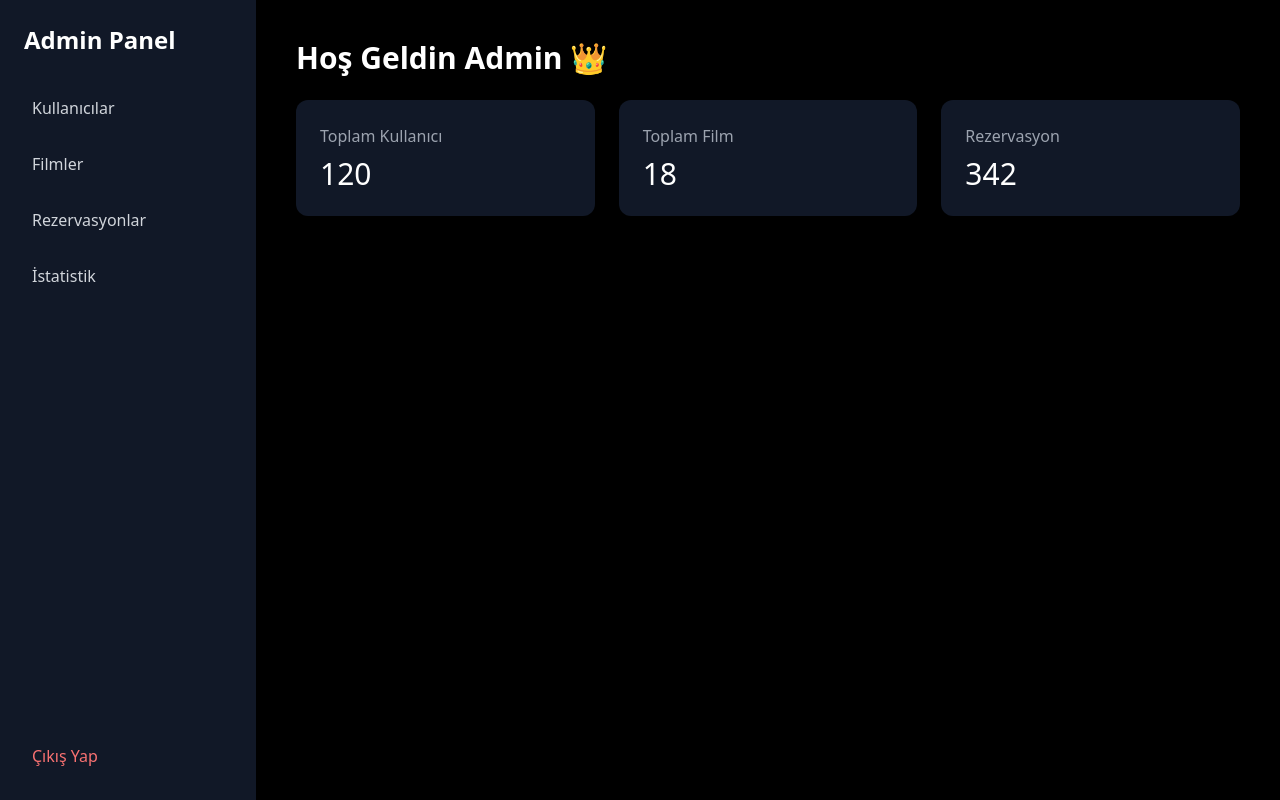
After one commit to AgopSagopyan/WebProgramlamaProje, a PHP site: page /admin.php in a window 1280 px wide. The commit adds this page. Run offline with PHP 8.4, Linux system fonts and the light colour scheme; some libraries are stand-ins or nearby versions.

Commit message:
adminpanel

```diff
--- /dev/null
+++ b/src/admin.php
@@ -0,0 +1,73 @@
+<!DOCTYPE html>
+<html lang="en">
+<head>
+    <meta charset="UTF-8">
+    <title>Admin Panel</title>
+    <script src="https://cdn.tailwindcss.com"></script>
+</head>
+<body class="bg-black min-h-screen flex">
+
+    <!-- SOL MENÜ -->
+    <div class="w-64 bg-gray-900 p-6 flex flex-col">
+
+        <h2 class="text-white text-2xl font-bold mb-8">Admin Panel</h2>
+
+        <nav class="space-y-4">
+
+            <a href="#" class="block text-gray-300 hover:text-white hover:bg-gray-700 p-2 rounded">
+                Kullanıcılar
+            </a>
+
+            <a href="#" class="block text-gray-300 hover:text-white hover:bg-gray-700 p-2 rounded">
+                Filmler
+            </a>
+
+            <a href="#" class="block text-gray-300 hover:text-white hover:bg-gray-700 p-2 rounded">
+                Rezervasyonlar
+            </a>
+
+            <a href="#" class="block text-gray-300 hover:text-white hover:bg-gray-700 p-2 rounded">
+                İstatistik
+            </a>
+
+        </nav>
+
+        <div class="mt-auto">
+            <a href="logout.php"
+               class="block text-red-400 hover:text-red-300 p-2 rounded mt-8">
+               Çıkış Yap
+            </a>
+        </div>
+
+    </div>
+
+    <!-- SAĞ İÇERİK -->
+    <div class="flex-1 p-10">
+
+        <h1 class="text-3xl font-bold text-white mb-6">
+            Hoş Geldin Admin 👑
+        </h1>
+
+        <div class="grid grid-cols-3 gap-6">
+
+            <div class="bg-gray-900 p-6 rounded-xl shadow">
+                <h3 class="text-gray-400">Toplam Kullanıcı</h3>
+                <p class="text-3xl text-white mt-2">120</p>
+            </div>
+
+            <div class="bg-gray-900 p-6 rounded-xl shadow">
+                <h3 class="text-gray-400">Toplam Film</h3>
+                <p class="text-3xl text-white mt-2">18</p>
+            </div>
+
+            <div class="bg-gray-900 p-6 rounded-xl shadow">
+                <h3 class="text-gray-400">Rezervasyon</h3>
+                <p class="text-3xl text-white mt-2">342</p>
+            </div>
+
+        </div>
+
+    </div>
+
+</body>
+</html>
```
Also changed, not shown: src/output.css (+42 -0 lines).
